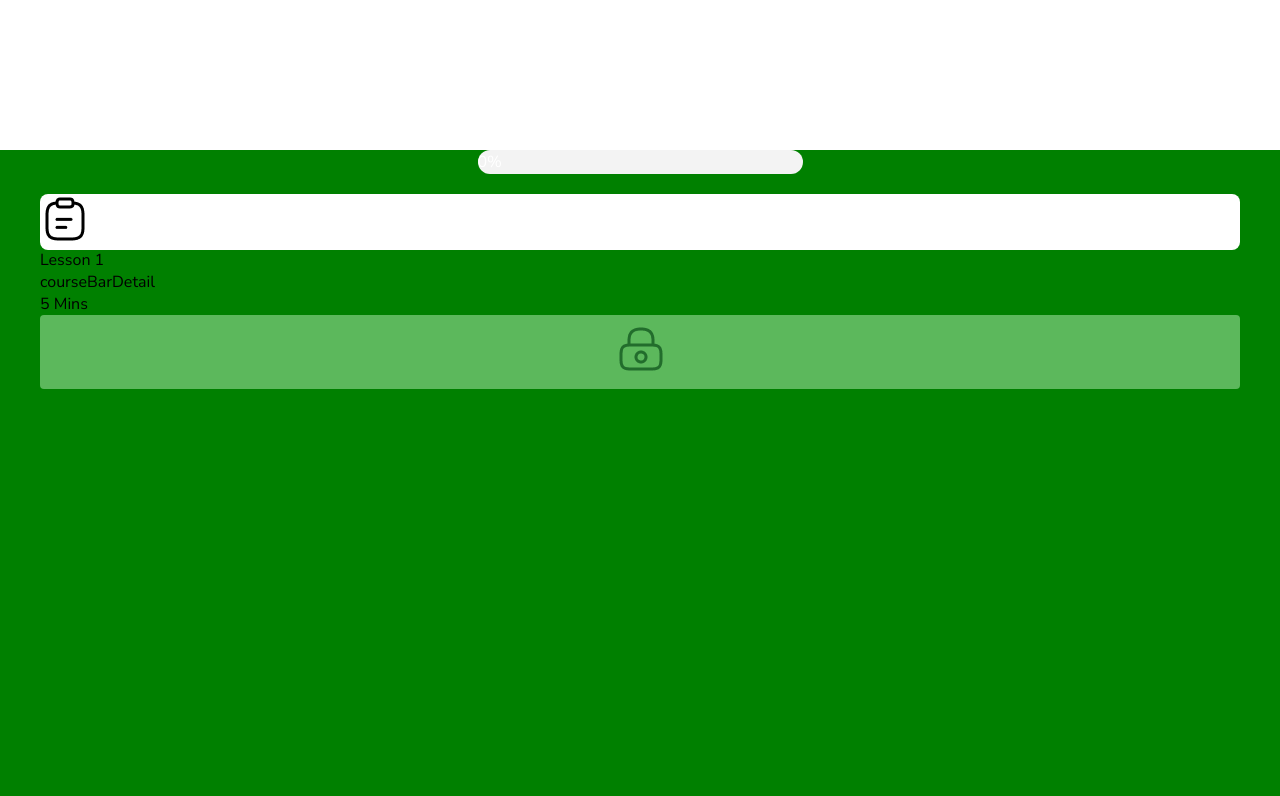
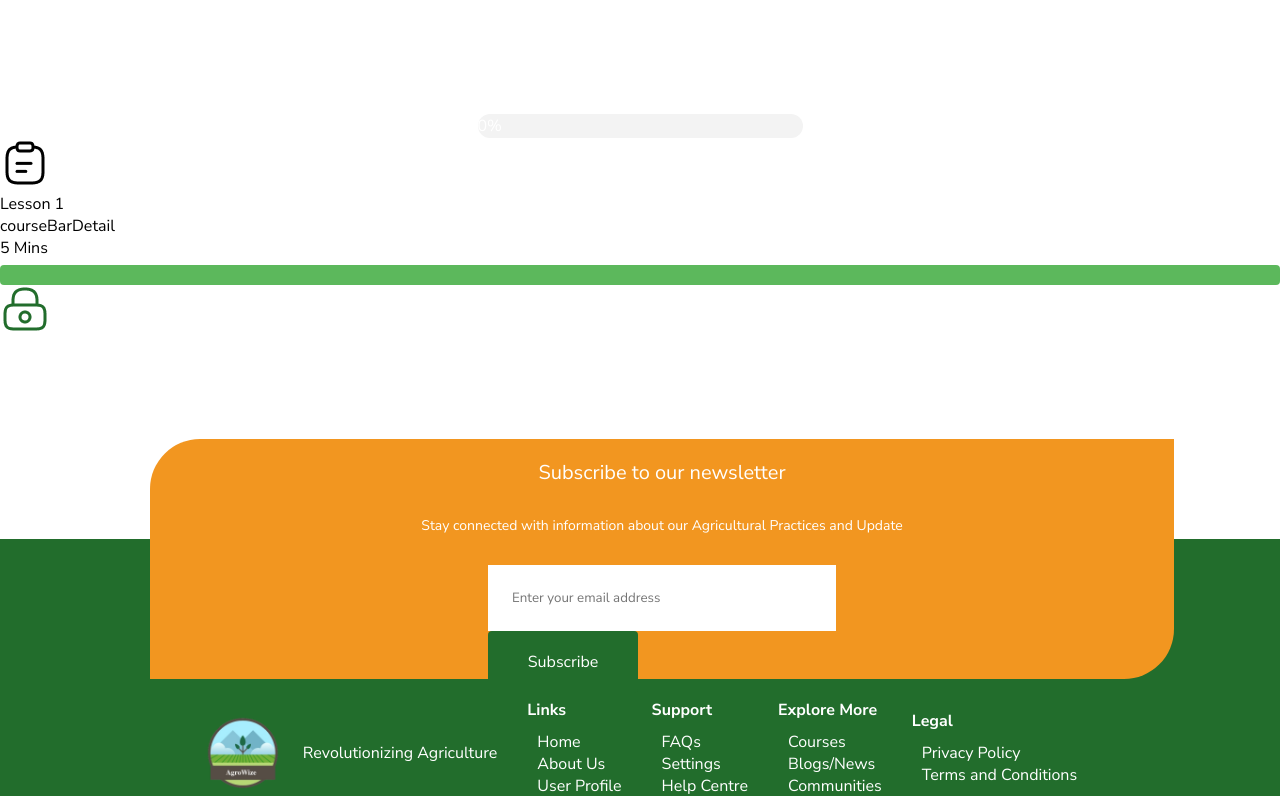
Before and after one commit to sylvieshimwauwase/agroWize, a React (Create React App) app: page /VerticalFarmingCoursePage in a window 1280 px wide. Shown: the part 923-1719 px from the top of the page. Built offline with nearby package versions, Linux system fonts and the light colour scheme.

Commit message:
adding course page

```diff
--- a/src/Components/CourseContent/CourseContent.css
+++ b/src/Components/CourseContent/CourseContent.css
@@ -1,5 +1,26 @@
+.colorpallete {
+  background-color: green;
+  height: 1160px;
+}
+.coursesContainer{
+    background-color: green;
+    height: 1096px;
+    width: 1200px;
+    margin: 36px auto;
+}
+.courseBar{
+    width: 1200px;
+    height: 56px;
+    background-color: white;
+    margin: 20px 0px 20px 0px;
+    border-radius: 8px;
+}
 .courseBarDetail{
     background-color: red;
     display: flex;
     width: 1000px;
 }
+.padlock{
+    width: 24px;
+    height: 24px;
+}
--- a/src/Components/CourseContent/CourseContent.jsx
+++ b/src/Components/CourseContent/CourseContent.jsx
@@ -1,7 +1,7 @@
 import React from "react";
 import ProgressRating from "../ProgressRating/ProgressRating";
 
-const CourseContent = () => {
+const CourseContent = ({updateProgress}) => {
   return (
     <>
       <div className="colorpallete">
@@ -13,9 +13,8 @@ const CourseContent = () => {
               <p className="coursetitle">Lesson 1</p>
               <p>courseBarDetail</p>
               <p>5 Mins</p>
-              <button className="padlock">
-                <img src="/padlockicon.png" alt="" />
-              </button>
+              <button className="padlock" onClick={updateProgress}>
+              </button> <img src="/padlockicon.png" alt="" />
             </div>
           </div>
         </div>
--- a/src/Components/ProgressRating/ProgressRating.jsx
+++ b/src/Components/ProgressRating/ProgressRating.jsx
@@ -8,7 +8,7 @@ const ProgressRating = () => {
   const updateProgress = () => {
      setCurrent(current => {
       const newCurrent = current + 1;
-      return Math.min(newCurrent, total);  // Ensure it doesn't exceed total
+      return Math.min(newCurrent, total);
     });
   };
   function getPercentage(current, total) {
--- a/src/Components/VerticalFarmingCourse/VerticalFarmingCourse.css
+++ b/src/Components/VerticalFarmingCourse/VerticalFarmingCourse.css
@@ -46,20 +46,3 @@
 .infoContainer:not(:last-child) {
   margin-right: 16px;
 }
-.colorpallete {
-  background-color: green;
-  height: 1160px;
-}
-.coursesContainer{
-    background-color: green;
-    height: 1096px;
-    width: 1200px;
-    margin: 36px auto;
-}
-.courseBar{
-    width: 1200px;
-    height: 56px;
-    background-color: white;
-    margin: 20px 0px 20px 0px;
-    border-radius: 8px;
-}
--- a/src/Components/VerticalFarmingCourse/VerticalFarmingCourse.jsx
+++ b/src/Components/VerticalFarmingCourse/VerticalFarmingCourse.jsx
@@ -58,8 +58,6 @@ const VerticalFarmingCourse = () => {
           </div>
         </div>
       </div>
-      <CourseContent/>
-      <Footer />
     </>
   );
 };
```
Also changed, not shown: src/Components/ProgressBarParent.jsx (added, +22 -0 lines).
